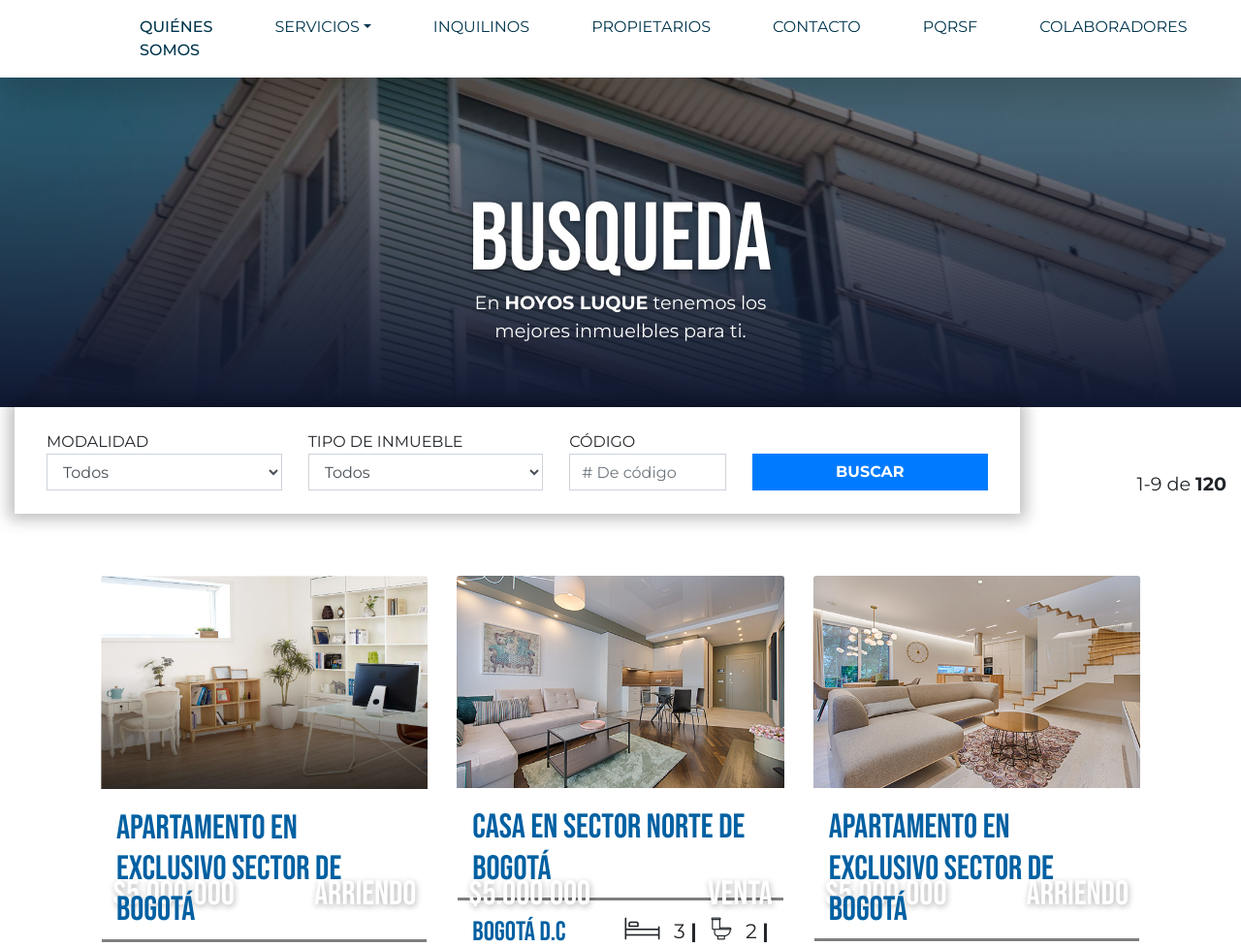
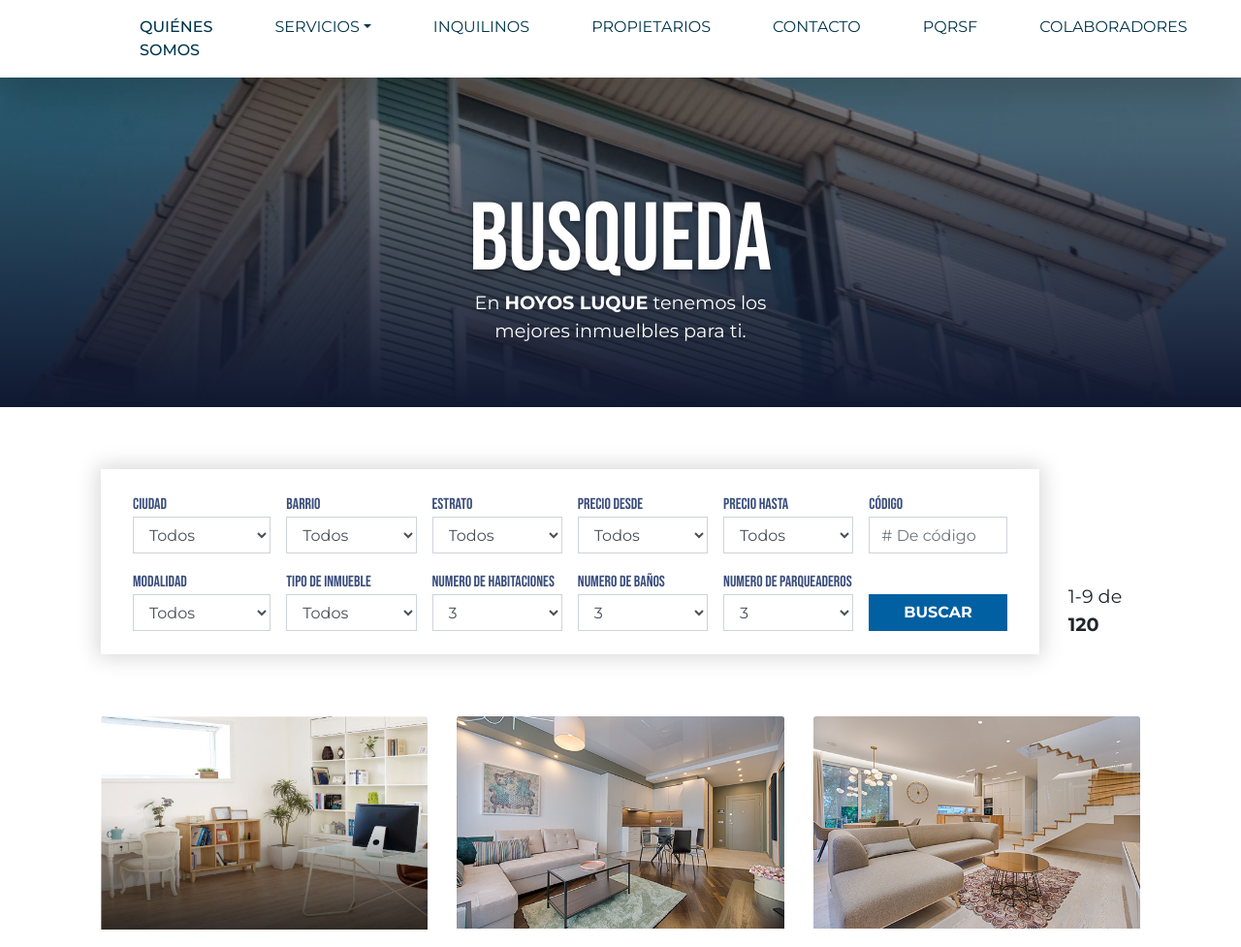
Before and after one commit to JuanDaCalderon/HoyosLuqueWEB, a PHP site: page /HoyosLuqueWEB/busqueda/ventas in a window 1280 px wide. Shown: the top 977 px of the page at 97% size. Run offline with PHP 8.4, Linux system fonts and the light colour scheme; some libraries are stand-ins or nearby versions; some web fonts are replaced.

Commit message:
Busqueda 100%

```diff
--- a/busqueda/ventas/index.php
+++ b/busqueda/ventas/index.php
@@ -8,13 +8,62 @@
     </div>
 </section>
 
-<section class="busqueda main">
+<section class="busqueda main pt-5 mt-3 px-6">
     <div class="container-fluid">
         <div class="row buscador">
-            <div class="col-12 col-md-10">
+            <div class="col-12 col-md-11 pl-0">
                 <form class="Buscador bg-white p-4">
-                    <div class="row justify-content-between px-4">
-                    <div class="col-md-3 p-0">
+                  <div class="row justify-content-between px-4">
+                    <div class="col-md-2 px-0 pr-md-2 pl-md-0">
+                        <label class="mb-0" for="Ciudad">CIUDAD</label>
+                        <select class="form-control rounded-0" id="Ciudad">
+                            <option selected disabled>Todos</option>
+                            <option>Bogota</option>
+                            <option>Medellin</option>
+                        </select>
+                    </div>
+                    <div class="col-md-2 px-0 px-md-2">
+                        <label class="mb-0" for="Barrio">BARRIO</label>
+                        <select class="form-control rounded-0" id="Barrio">
+                            <option selected disabled>Todos</option>
+                            <option>Chicó Navarra</option>
+                            <option>San Patricio</option>
+                            <option>Santa Barbara</option>
+                        </select>
+                    </div>
+                    <div class="col-md-2 px-0 px-md-2">
+                        <label class="mb-0" for="Estrato">ESTRATO</label>
+                        <select class="form-control rounded-0" id="Estrato">
+                            <option selected disabled>Todos</option>
+                            <option>6</option>
+                            <option>5</option>
+                            <option>4</option>
+                        </select>
+                    </div>
+                    <div class="col-md-2 px-0 px-md-2">
+                        <label class="mb-0" for="PrecioDesde">PRECIO DESDE</label>
+                        <select class="form-control rounded-0" id="PrecioDesde">
+                            <option selected disabled>Todos</option>
+                            <option>100.000.000</option>
+                            <option>250.000.000</option>
+                            <option>500.000.000</option>
+                        </select>
+                    </div>
+                    <div class="col-md-2 px-0 px-md-2">
+                        <label class="mb-0" for="PrecioHasta">PRECIO HASTA</label>
+                        <select class="form-control rounded-0" id="PrecioHasta">
+                            <option selected disabled>Todos</option>
+                            <option>800.000.000</option>
+                            <option>950.000.000</option>
+                            <option>1.000.000.000</option>
+                        </select>
+                    </div>
+                    <div class="col-md-3 col-lg-2 px-0 pl-md-2 pr-md-0">
+                        <label class="mb-0" for="Codigo">CÓDIGO</label>
+                        <input type="text" class="form-control rounded-0" id="Codigo" placeholder="# De código">
+                    </div>
+                    <hr class="w-100 my-0 my-md-2 bg-white border-white">
+                    <div class="col-md-2 px-0 pr-md-2 pl-md-0 d-none d-md-block">
                         <label class="mb-0" for="Modalidad">MODALIDAD</label>
                         <select class="form-control rounded-0" id="Modalidad">
                             <option selected disabled>Todos</option>
@@ -22,26 +71,46 @@
                             <option>Arriendo</option>
                         </select>
                     </div>
-                    <div class="col-md-3 p-0">
+                    <div class="col-md-2 px-0 px-md-2">
                         <label class="mb-0" for="TipoInmueble">TIPO DE INMUEBLE</label>
                         <select class="form-control rounded-0" id="TipoInmueble">
                             <option selected disabled>Todos</option>
+                            <option>Casa</option>
                             <option>Apartamento</option>
-                            <option>Casa</option>
                             <option>Local</option>
                         </select>
                     </div>
-                    <div class="col-md-3 col-lg-2 p-0">
-                        <label class="mb-0" for="Codigo">CÓDIGO</label>
-                        <input type="text" class="form-control rounded-0" id="Codigo" placeholder="# De código">
+                    <div class="col-md-2 px-0 px-md-2">
+                        <label class="mb-0" for="NumHabitaciones">Numero de habitaciones</label>
+                        <select class="form-control rounded-0" id="NumHabitaciones">
+                            <option selected disabled>3</option>
+                            <option>2</option>
+                            <option>1</option>
+                        </select>
                     </div>
-                    <div class="col-md-3 d-flex flex-row justify-content-start align-items-end mt-4 mt-md-0 p-0">
+                    <div class="col-md-2 px-0 px-md-2">
+                        <label class="mb-0" for="NumBaños">Numero de Baños</label>
+                        <select class="form-control rounded-0" id="NumBaños">
+                            <option selected disabled>3</option>
+                            <option>2</option>
+                            <option>1</option>
+                        </select>
+                    </div>
+                    <div class="col-md-2 px-0 px-md-2">
+                        <label class="mb-0" for="NumParqueaderos">Numero de Parqueaderos</label>
+                        <select class="form-control rounded-0" id="NumParqueaderos">
+                            <option selected disabled>3</option>
+                            <option>2</option>
+                            <option>1</option>
+                        </select>
+                    </div>
+                    <div class="col-md-2 d-flex flex-row justify-content-start align-items-end mt-4 mt-md-0 px-0 pl-md-2 pr-md-0">
                         <button type="submit" class="btn btn-primary w-100 rounded-0 font-weight-bold">BUSCAR</button>
                     </div>
-                    </div>
+                  </div>
                 </form>
             </div>
-            <div class="col-12 col-md-2 d-flex justify-content-end align-items-end">
+            <div class="col-12 col-md-1 d-flex justify-content-end align-items-end">
                 <p>1-9 de <span class="font-weight-bold">120</span></p>
             </div>
         </div>
@@ -285,6 +354,19 @@
             </div>
           </div>
         </div>
+        <nav aria-label="Page navigation resultados">
+          <ul class="pagination justify-content-center mt-4">
+            <li class="page-item px-1 disabled">
+              <a class="page-link " href="#" tabindex="-1">Anterior</a>
+            </li>
+            <li class="page-item px-1 active"><a class="page-link" href="#">1</a></li>
+            <li class="page-item px-1"><a class="page-link" href="#">2</a></li>
+            <li class="page-item px-1"><a class="page-link" href="#">3</a></li>
+            <li class="page-item px-1">
+              <a class="page-link" href="#">Siguiente</a>
+            </li>
+          </ul>
+        </nav>
 </section>
 
 <?php
--- a/css/_busqueda.scss
+++ b/css/_busqueda.scss
@@ -26,7 +26,19 @@
 section.busqueda.main {
   div.row.buscador {
     form.Buscador {
-      box-shadow: 0px 0px 15px 6px rgba(0, 0, 0, 0.25);
+      label {
+        font-family: $FuenteBebas;
+        color: $FormBlue;
+      }
+      button {
+        background-color: $MainBlue;
+        border-color: $MainBlue;
+        &:hover {
+          background-color: rgb(0, 77, 128);
+          border-color: rgb(0, 77, 128);
+        }
+      }
+      box-shadow: 0px 0px 20px 4px rgba(0, 0, 0, 0.15);
     }
     p {
       font-size: 1.2em;
@@ -114,4 +126,27 @@
       }
     }
   }
+  nav {
+    ul {
+      li.active {
+        a {
+          background-color: $SecondBlue !important;
+          color: white !important;
+        }
+      }
+      a.page-link {
+        border-radius: 10px;
+        border: none;
+        text-shadow: none;
+        font-family: $FuenteBebas !important;
+        color: #939393;
+        font-size: 1.2em;
+        letter-spacing: 1px;
+        &:hover {
+          background-color: $SecondBlue;
+          color: white;
+        }
+      }
+    }
+  }
 }
--- a/css/style.css
+++ b/css/style.css
@@ -413,8 +406,22 @@
 
 /* Barra de busqueda (BUSCADOR) */
 section.busqueda.main div.row.buscador form.Buscador {
-  -webkit-box-shadow: 0px 0px 15px 6px rgba(0, 0, 0, 0.25);
-          box-shadow: 0px 0px 15px 6px rgba(0, 0, 0, 0.25);
+  box-shadow: 0px 0px 20px 4px rgba(0, 0, 0, 0.15);
+}
+
+section.busqueda.main div.row.buscador form.Buscador label {
+  font-family: "Bebas Neue", cursive;
+  color: #394d7c;
+}
+
+section.busqueda.main div.row.buscador form.Buscador button {
+  background-color: #0060a2;
+  border-color: #0060a2;
+}
+
+section.busqueda.main div.row.buscador form.Buscador button:hover {
+  background-color: #004d80;
+  border-color: #004d80;
 }
 
 section.busqueda.main div.row.buscador p {
```
Also changed, not shown: other parts of css/style.css (+23 -11 lines), 1 other file.
